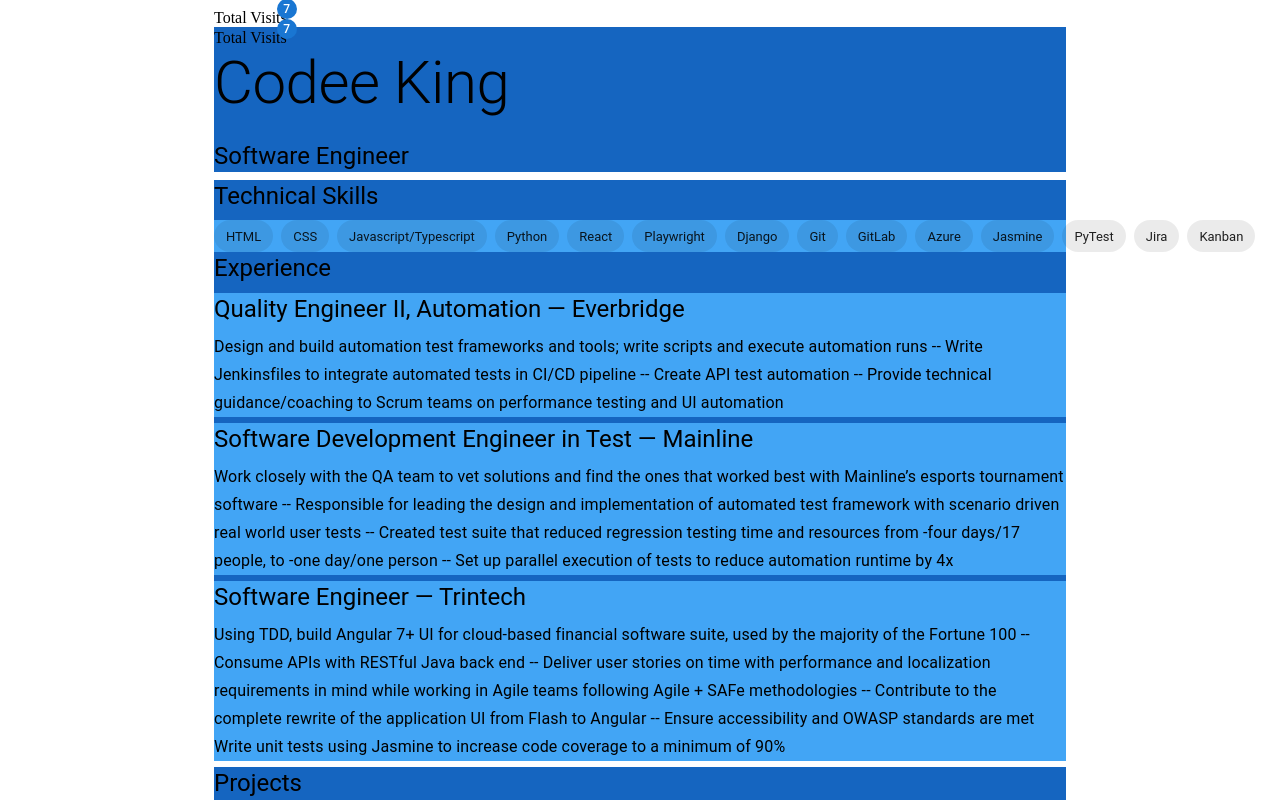
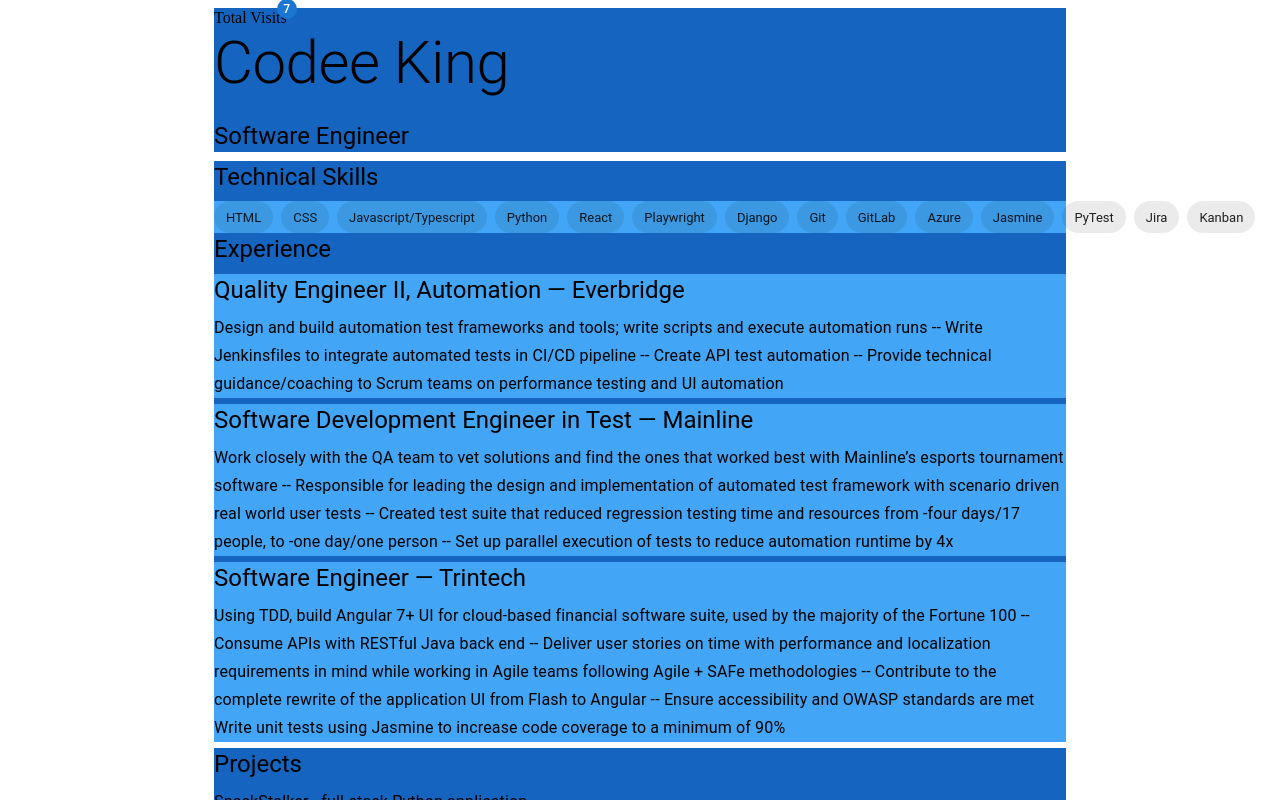
Before and after one commit to Codeebk/react-resume, a React (Create React App) app: page / in a window 1280 px wide. Shown: the top 800 px of the page. Built offline with nearby package versions, Linux system fonts and the light colour scheme.

Commit message:
add a property called id to items in experienceEntries array. Assign experienceEntry.id to key attribute on ExperienceEntry to give elements a stable identity and to resolve a warning. Do the same for technical skills, but just use name for the key

```diff
--- a/src/App.js
+++ b/src/App.js
@@ -9,33 +9,36 @@ import { Chip } from "@mui/material";
 
 let visitorCount = 7;
 let technicalSkills = [
-  "HTML",
-  "CSS",
-  "Javascript/Typescript",
-  "Python",
-  "React",
-  "Playwright",
-  "Django",
-  "Git",
-  "GitLab",
-  "Azure",
-  "Jasmine",
-  "PyTest",
-  "Jira",
-  "Kanban",
+  { name: "HTML" },
+  { name: "CSS" },
+  { name: "Javascript/Typescript" },
+  { name: "Python" },
+  { name: "React" },
+  { name: "Playwright" },
+  { name: "Django" },
+  { name: "Git" },
+  { name: "GitLab" },
+  { name: "Azure" },
+  { name: "Jasmine" },
+  { name: "PyTest" },
+  { name: "Jira" },
+  { name: "Kanban" },
 ];
 let experienceEntries = [
   {
+    id: 1,
     title: "Quality Engineer II, Automation — Everbridge",
     description:
       "Design and build automation test frameworks and tools; write scripts and execute automation runs -- Write Jenkinsfiles to integrate automated tests in CI/CD pipeline -- Create API test automation -- Provide technical guidance/coaching to Scrum teams on performance testing and UI automation",
   },
   {
+    id: 2,
     title: "Software Development Engineer in Test — Mainline",
     description:
       "Work closely with the QA team to vet solutions and find the ones that worked best with Mainline’s esports tournament software -- Responsible for leading the design and implementation of automated test framework with scenario driven real world user tests -- Created test suite that reduced regression testing time and resources from -four days/17 people, to -one day/one person -- Set up parallel execution of tests to reduce automation runtime by 4x",
   },
   {
+    id: 3,
     title: "Software Engineer — Trintech",
     description:
       "Using TDD, build Angular 7+ UI for cloud-based financial software suite, used by the majority of the Fortune 100 -- Consume APIs with RESTful Java back end -- Deliver user stories on time with performance and localization requirements in mind while working in Agile teams following Agile + SAFe methodologies -- Contribute to the complete rewrite of the application UI from Flash to Angular -- Ensure accessibility and OWASP standards are met Write unit tests using Jasmine to increase code coverage to a minimum of 90%",
@@ -46,7 +49,6 @@ function App() {
   const [experienceEntry, setExperienceEntry] = useState([]);
   return (
     <Container maxWidth="md">
-      <VisitorCounter visitorCount={visitorCount} />
       <Box
         sx={{
           backgroundColor: "primary.dark",
@@ -79,7 +81,10 @@ function App() {
           Experience
         </Typography>
         {experienceEntries.map((experienceEntry) => (
-          <ExperienceEntry experienceEntry={experienceEntry} />
+          <ExperienceEntry
+            experienceEntry={experienceEntry}
+            key={experienceEntry.id}
+          />
         ))}
       </Box>
       <Box
--- a/src/components/technical-skills-list.js
+++ b/src/components/technical-skills-list.js
@@ -4,15 +4,16 @@ import Stack from "@mui/material/Stack";
 
 function TechnicalSkillsList({ technicalSkills }) {
   return (
-    <Box sx={{
-      backgroundColor: "primary.light",
-    }}>
-    <Stack direction="row" spacing={1}>
-
-      {technicalSkills.map(skill =>
-        <Chip label={skill} />
-      )}
-    </Stack>
+    <Box
+      sx={{
+        backgroundColor: "primary.light",
+      }}
+    >
+      <Stack direction="row" spacing={1}>
+        {technicalSkills.map((skill) => (
+          <Chip label={skill.name} key={skill.name} />
+        ))}
+      </Stack>
     </Box>
   );
 }
--- a/src/components/visitor-counter.js
+++ b/src/components/visitor-counter.js
@@ -1,13 +1,13 @@
 import Typography from "@mui/material/Typography";
-import { Badge } from "@mui/material";
+import { Badge, Container } from "@mui/material";
 
 function VisitorCounter({ visitorCount }) {
   return (
-    <div>
-      <Badge badgeContent={visitorCount} color="primary">
-          Total Visits
+    <>
+      <Badge badgeContent={visitorCount} color="primary" >
+        Total Visits
       </Badge>
-    </div>
+    </>
   );
 }
 
```
